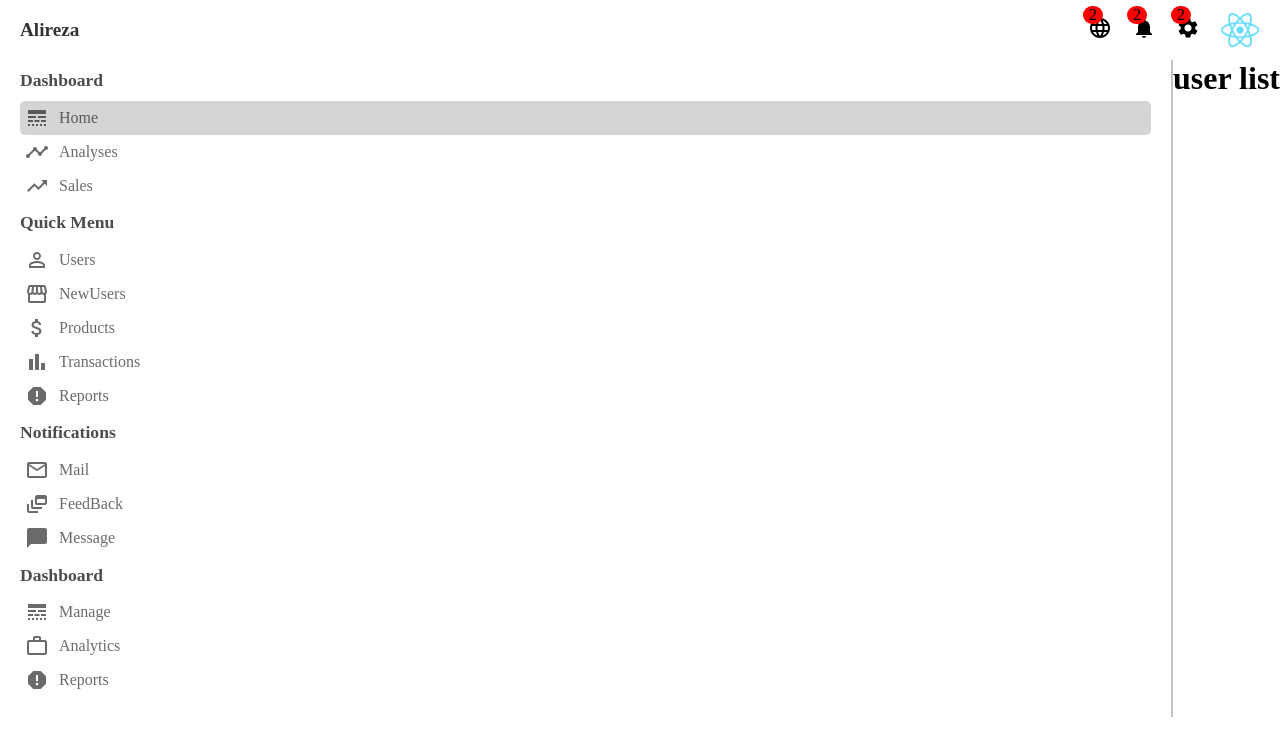
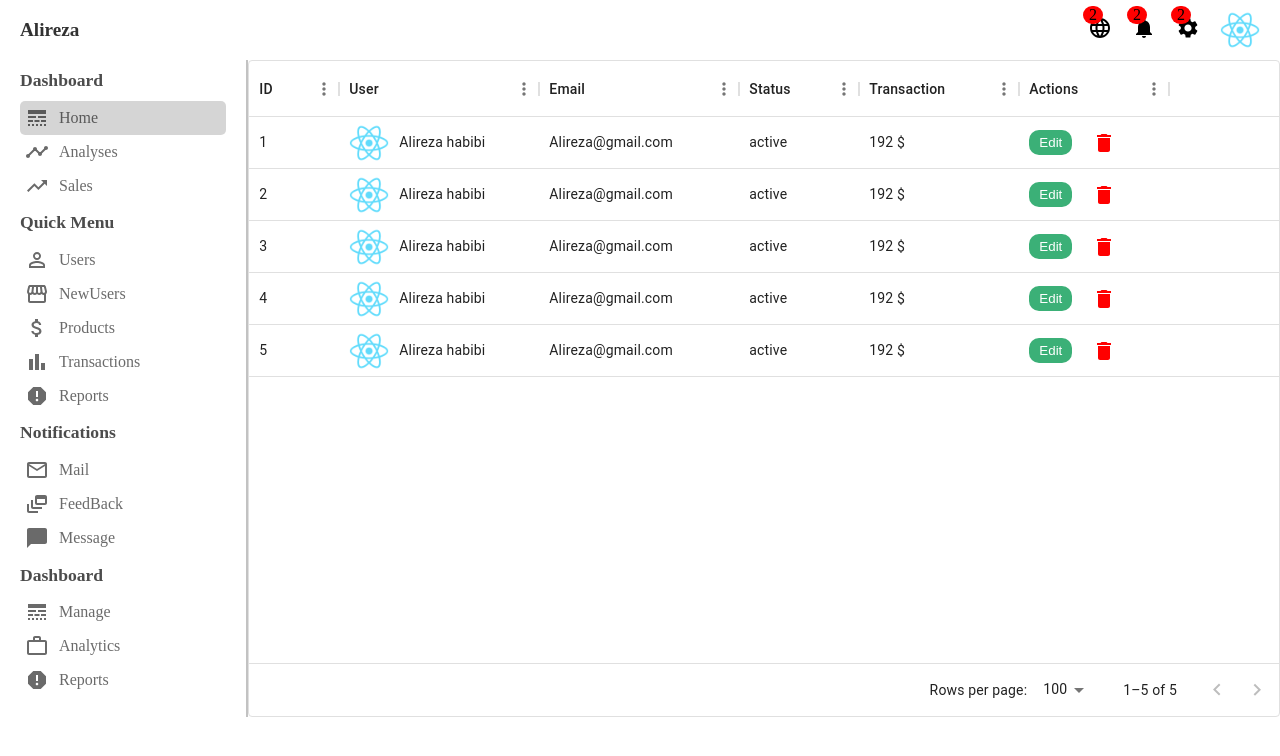
Before and after one commit to alirezatalebizadeh/dashboard-react, a React (Create React App) app: page /users in a window 1280 px wide. Shown: the top 756 px of the page. Built offline with nearby package versions, Linux system fonts and the light colour scheme.

Commit message:
create table for userListPage

```diff
--- a/package.json
+++ b/package.json
@@ -7,6 +7,7 @@
     "@emotion/styled": "^11.11.0",
     "@mui/icons-material": "^5.14.3",
     "@mui/material": "^5.14.3",
+    "@mui/x-data-grid": "^6.11.0",
     "@testing-library/jest-dom": "^5.17.0",
     "@testing-library/react": "^13.4.0",
     "@testing-library/user-event": "^13.5.0",
--- /dev/null
+++ b/src/Components/UserList/UserList.css
@@ -0,0 +1,28 @@
+.userList {
+  flex: 5;
+}
+.userListUser {
+  display: flex;
+  align-items: center;
+}
+.userListImg {
+  width: 40px;
+  height: 40px;
+  object-fit: cover;
+  border-radius: 50%;
+  margin-right: 10px;
+}
+.userListEdit {
+  border: none;
+  color: white;
+  background-color: #3bb077;
+  border: none;
+  border-radius: 10px;
+  padding: 5px 10px;
+  margin-right: 20px;
+  cursor: pointer;
+}
+.userListDelete {
+  color: red;
+  cursor: pointer;
+}
--- a/src/Components/UserList/UserList.js
+++ b/src/Components/UserList/UserList.js
@@ -1,5 +1,94 @@
-import React from "react";
+import React, { useState } from "react";
+import { userRows } from './../../Data/datas'
+import { DataGrid } from '@mui/x-data-grid';
+import { Link } from 'react-router-dom'
+import DeleteIcon from '@mui/icons-material/Delete'; import './UserList.css'
+
+//use datagrid from mui to show data in library
+
+
 
 export default function UserList() {
-  return <h1>user list</h1>;
+  //!to select rows of table
+  const [userDatas, setUserDatas] = useState(userRows)
+
+  // to select column of table
+  const columns = [
+    {
+      field: 'id',
+      headerName: 'ID',
+      width: 90
+    },
+    {
+      field: 'userName',
+      headerName: 'User',
+      width: 200,
+      renderCell: (params) => {
+        return (
+          <Link to={`/users/${params.row.id}`} className="link">
+            <div className="userListUser">
+              <img src={params.row.avatar} alt='avatar' className="userListImg" />
+              {params.row.userName}
+            </div>
+          </Link>
+        )
+      }
+    },
+    {
+      field: 'email',
+      headerName: 'Email',
+      width: 200
+    },
+    {
+      field: 'status',
+      headerName: 'Status',
+      width: 120
+    },
+    {
+      field: 'transaction',
+      headerName: 'Transaction',
+      width: 160
+    },
+    {
+      field: 'action',
+      headerName: 'Actions',
+      width: 150,
+      renderCell: (params) => {
+        return (
+          <>
+            <Link to={`/users/${params.row.id}`} className="link">
+              <button className="userListEdit">Edit</button>
+            </Link>
+            <DeleteIcon
+              className='userListDelete'
+              onClick={() => DeleteUser(params.row.id)}
+            />
+          </>
+        )
+      }
+    },
+
+  ]
+
+
+  //!delete  user
+  const DeleteUser = (userID) => {
+    let FilterData = userDatas.filter(user => user.id !== userID)
+    setUserDatas(FilterData)
+  }
+
+  return (
+    <div className="userList">
+
+      <DataGrid
+        rows={userDatas}
+        columns={columns}
+        // ! to show count of user in one page
+        pageSize={2}
+        disableRowSelectionOnClick
+      >
+
+      </DataGrid >
+    </div>
+  );
 }
--- a/src/Data/datas.js
+++ b/src/Data/datas.js
@@ -139,4 +139,47 @@ const Transaction = [
   },
 ]
 
-export { xAxiosData, newMembers, Transaction };
+const userRows = [
+  {
+    id: 1,
+    userName: 'Alireza habibi',
+    avatar: 'logo192.png',
+    status: 'active',
+    transaction: '192 $',
+    email: 'Alireza@gmail.com'
+  },
+  {
+    id: 2,
+    userName: 'Alireza habibi',
+    avatar: 'logo192.png',
+    status: 'active',
+    transaction: '192 $',
+    email: 'Alireza@gmail.com'
+  },
+  {
+    id: 3,
+    userName: 'Alireza habibi',
+    avatar: 'logo192.png',
+    status: 'active',
+    transaction: '192 $',
+    email: 'Alireza@gmail.com'
+  },
+  {
+    id: 4,
+    userName: 'Alireza habibi',
+    avatar: 'logo192.png',
+    status: 'active',
+    transaction: '192 $',
+    email: 'Alireza@gmail.com'
+  },
+  {
+    id: 5,
+    userName: 'Alireza habibi',
+    avatar: 'logo192.png',
+    status: 'active',
+    transaction: '192 $',
+    email: 'Alireza@gmail.com'
+  },
+]
+
+export { xAxiosData, newMembers, Transaction, userRows };
```
Also changed, not shown: 1 other file (tests, documents, lock files or other folders).
